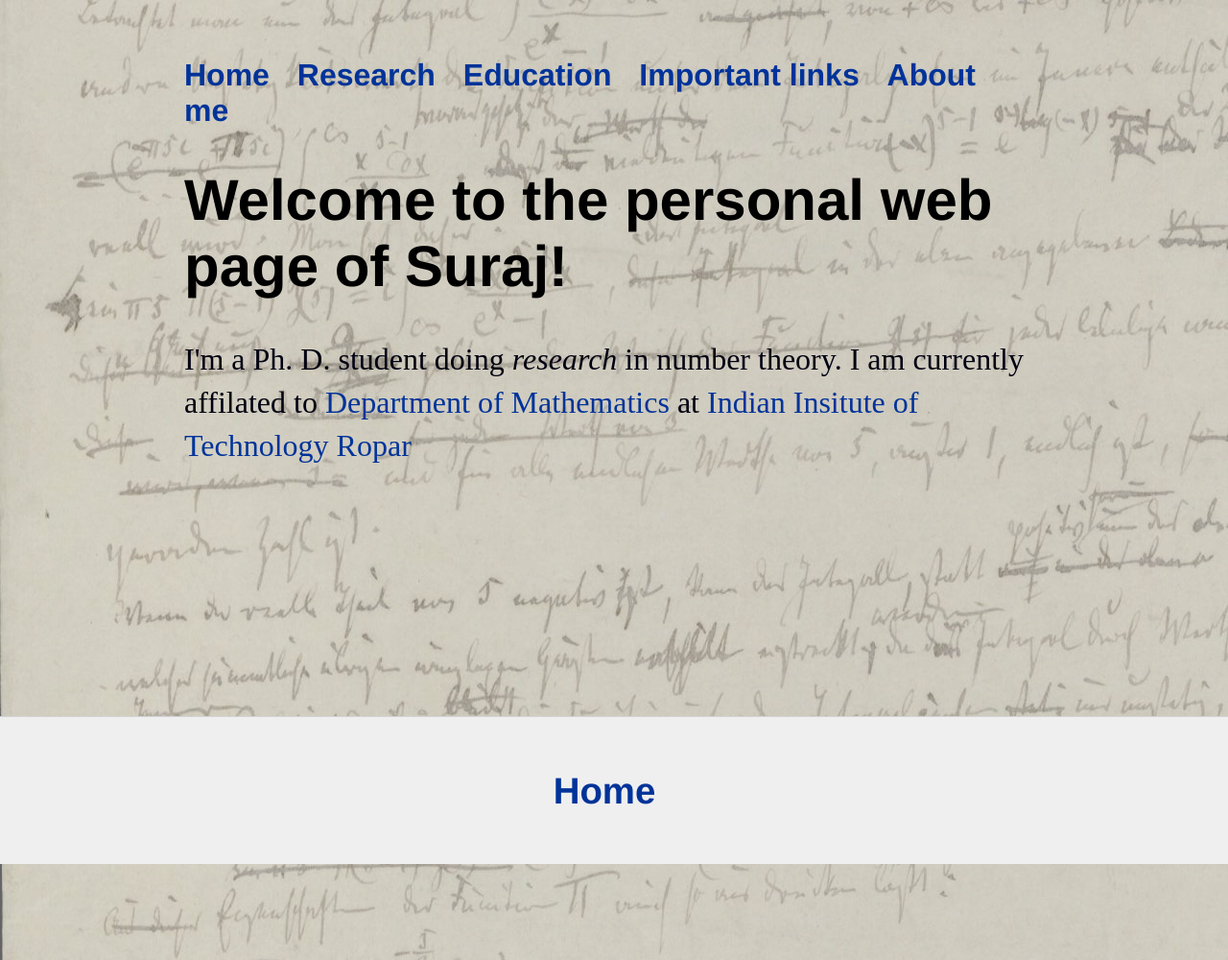
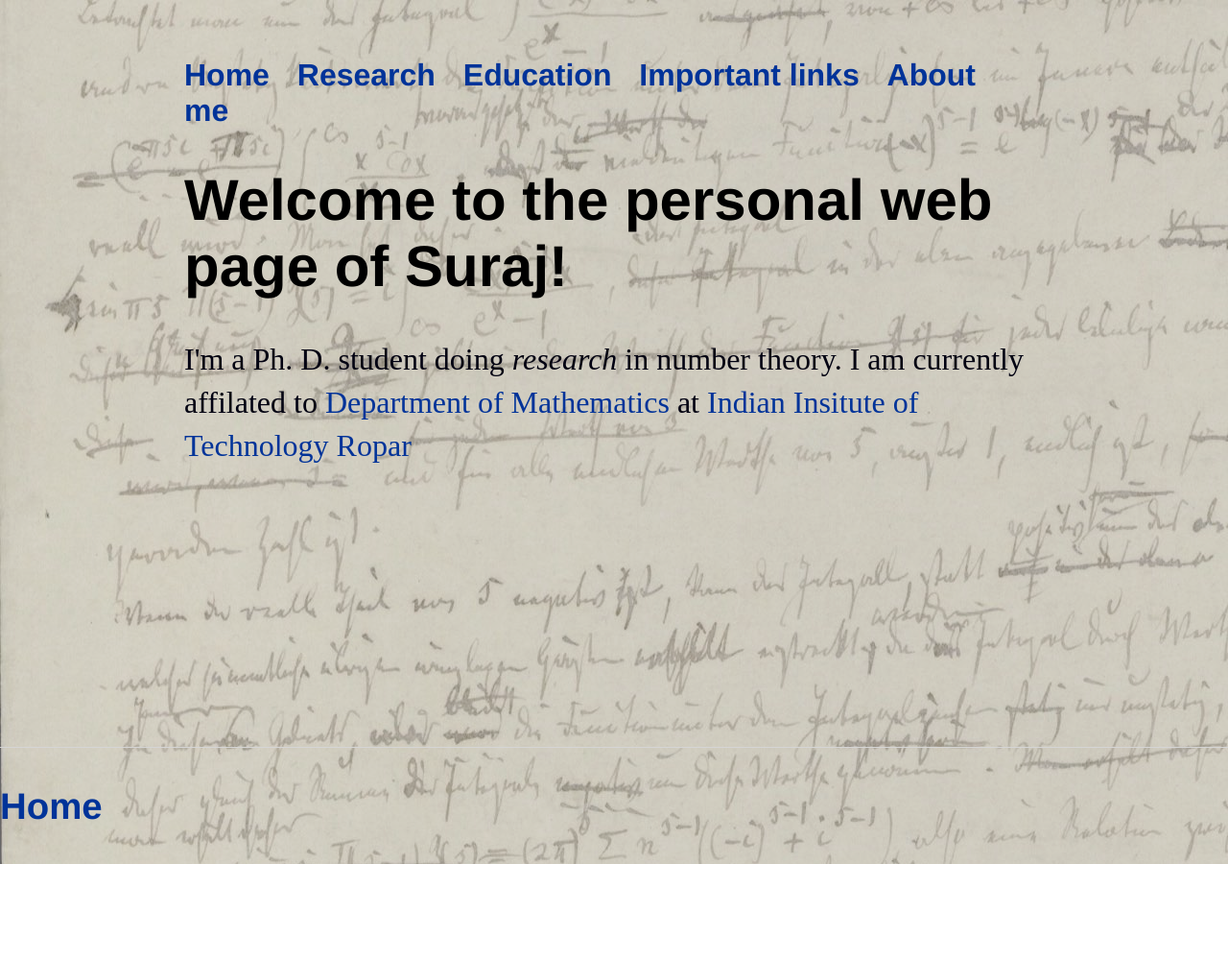
Before and after one commit to Suraj-Singh-Khurana/Suraj-Singh-Khurana.github.io, a Jekyll site: the page built from index.html, in a window 1280 px wide. Shown: the whole page at 96% size. Built offline with Jekyll 4.4.1, drawn with Linux system fonts in a browser that asks for light colours; after the commit the page ends 900 px from its top, so only the background shows below that.

Commit message:
Update main.css

```diff
--- a/css/main.css
+++ b/css/main.css
@@ -8,7 +8,8 @@ body:after {
   top: 0;
   left: 0;
   width: 100%;
-  height: 1000px;
+  height: 100%;
+
   background-image: url('/files/background.jpg');
   opacity: 0.6;
   z-index: -1;
@@ -47,9 +48,6 @@ footer {
     right: 0;
     bottom: 0;
     left: 0;
-    padding: 1rem;
-    background-color: #efefef;
-    text-align: center;
 }
 }
 
```
